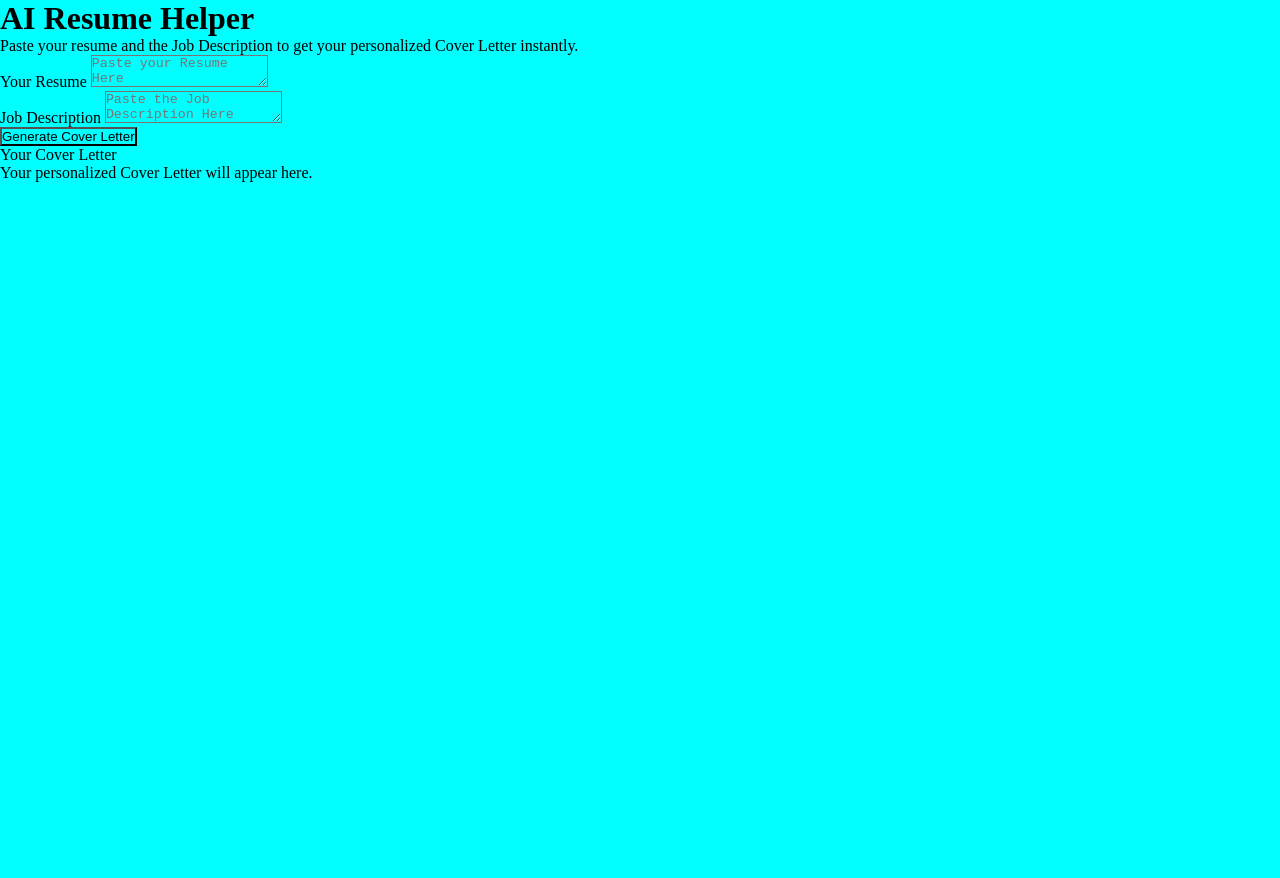
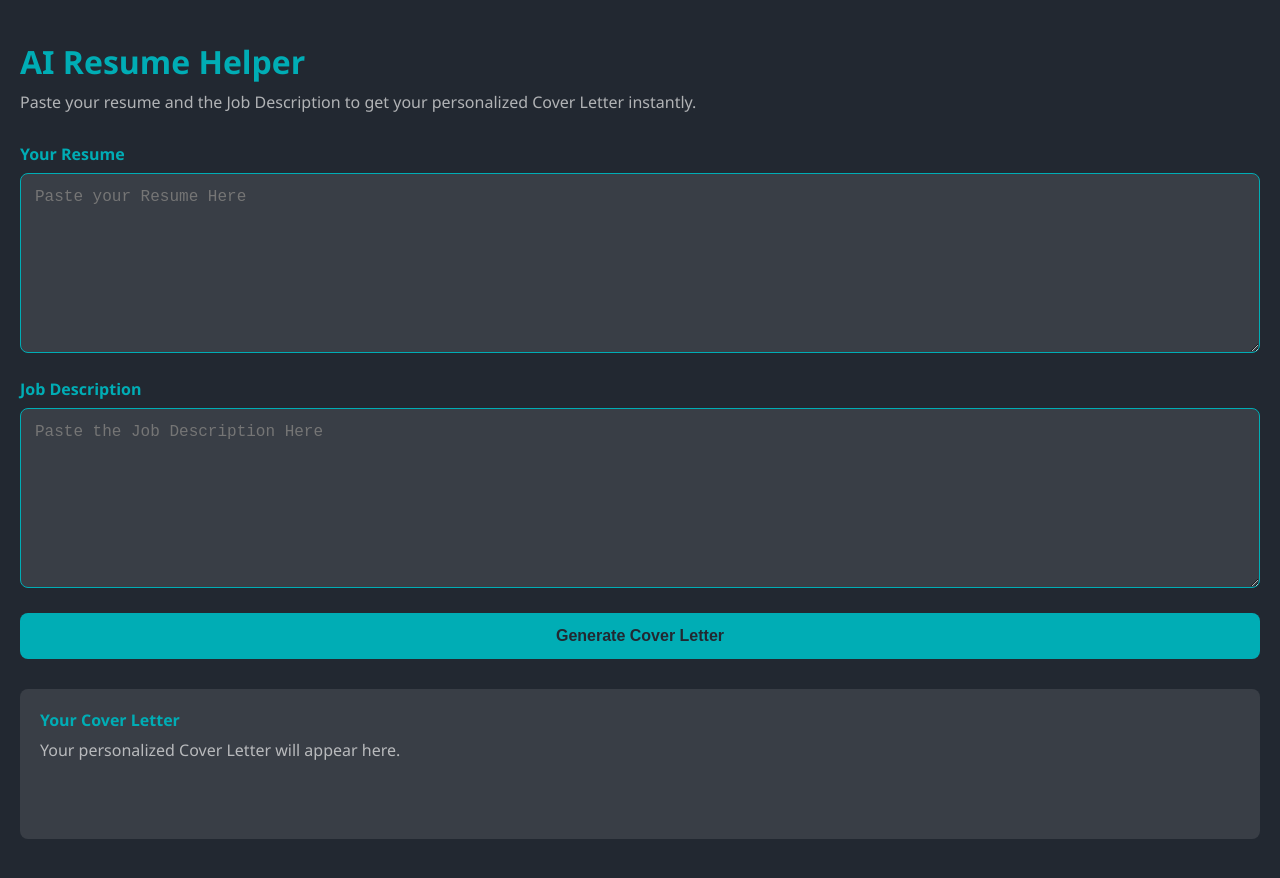
Before and after one commit to Kanchan7777/ai-resume-generator, a plain HTML site: page index.html in a window 1280 px wide. Before the commit the page ends 800 px from the top, so only its background shows below. Drawn offline with Linux system fonts and the light colour scheme.

Commit message:
added CSS styling

```diff
--- a/index.html
+++ b/index.html
@@ -3,25 +3,25 @@
 <head>
     <meta charset="UTF-8">
     <meta name="viewport" content="width=device-width, initial-scale=1.0">
-    <link rel="stylesheet" href="/style.css">
+    <link rel="stylesheet" href="style.css">
     <title>AI Resume Helper</title>
 </head>
 <body>
     <h1>AI Resume Helper</h1>
     <p>Paste your resume and the Job Description to get your personalized Cover Letter instantly.</p>
 
-    <div>
+    <div class="inputSection">
         <label>Your Resume</label>
         <textarea id="resume" placeholder="Paste your Resume Here"></textarea>
     </div>
-    <div>
+    <div class="inputSection">
         <label>Job Description</label>
         <textarea id="job-description" placeholder="Paste the Job Description Here"></textarea>
     </div>
     <button id="generatebtn">Generate Cover Letter</button>
-    <div>
+    <div class="outputSection">
         <label>Your Cover Letter</label>
-        <p id="output">Your personalized Cover Letter will appear here.</p>
+        <p id="outputSection">Your personalized Cover Letter will appear here.</p>
     </div>
 </body>
 </html>
--- a/style.css
+++ b/style.css
@@ -2,5 +2,76 @@
     margin: 0;
     padding: 0;
     box-sizing: border-box;
-    background-color: aqua;
 }
+
+body {
+    font-family: 'Segoe UI', sans-serif;
+    background-color: #222831;
+    color: #eee;
+    padding: 40px 20px;
+}
+
+.container {
+    max-width: 800px;
+    margin: 0 auto;
+}
+
+h1 {
+    font-size: 2rem;
+    margin-bottom: 8px;
+    color: #00ADB5;
+}
+
+p {
+    margin-bottom: 30px;
+    opacity: 0.7;
+}
+
+.inputSection {
+    margin-bottom: 20px;
+}
+
+label {
+    display: block;
+    margin-bottom: 8px;
+    color: #00ADB5;
+    font-weight: 600;
+}
+
+textarea {
+    width: 100%;
+    height: 180px;
+    padding: 14px;
+    background-color: #393E46;
+    border: 1px solid #00ADB5;
+    border-radius: 8px;
+    color: #eee;
+    font-size: 1rem;
+    resize: vertical;
+    outline: none;
+}
+
+
+button {
+    background-color: #00ADB5;
+    color: #222831;
+    border: none;
+    padding: 14px 32px;
+    font-size: 1rem;
+    font-weight: 700;
+    border-radius: 8px;
+    cursor: pointer;
+    width: 100%;
+    margin-bottom: 30px;
+}
+
+button:hover {
+    background-color: #009a9e;
+}
+
+.outputSection {
+    background-color: #393E46;
+    border-radius: 8px;
+    padding: 20px;
+    min-height: 150px;
+}
```
